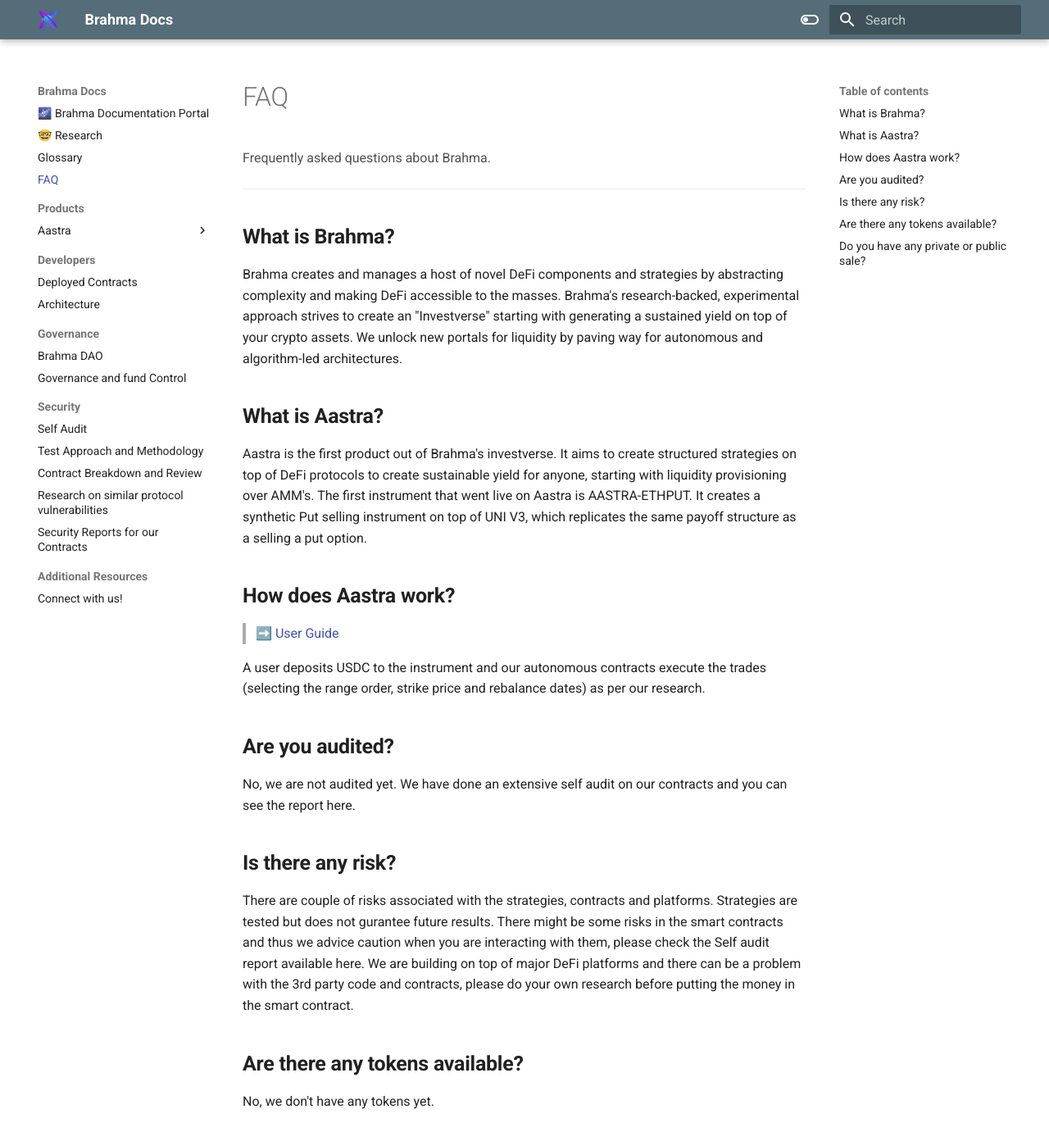
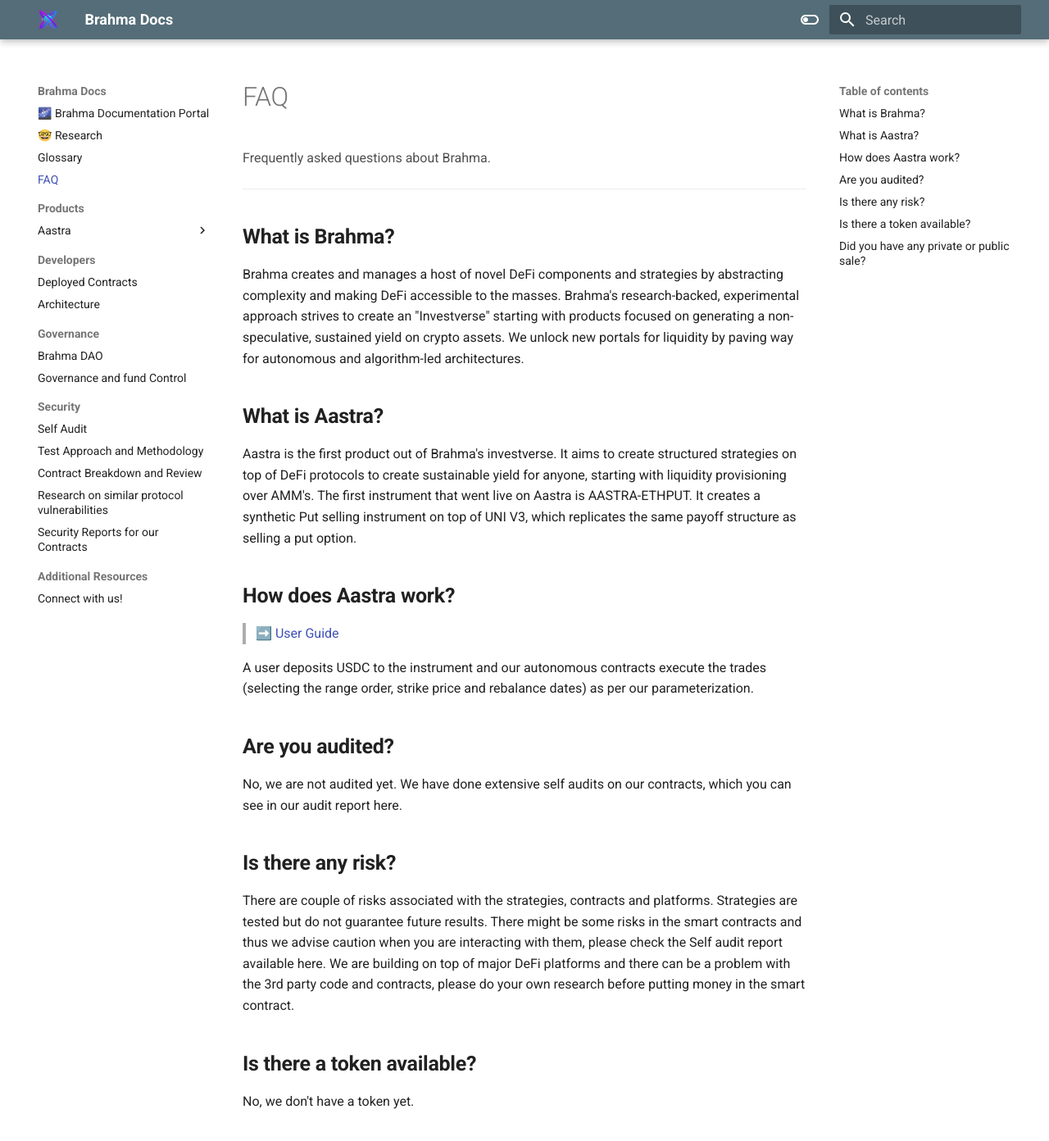
Before and after one commit to Brahma-fi/Brahma-docs, an MkDocs documentation site: the page built from docs/FAQ.md, in a window 1280 px wide and 1400 px high. Shown: the top 1392 px of the window at 82% size. Built offline with MkDocs 1.6.1 and Material for MkDocs 9.7.7, drawn with Linux system fonts in a browser that asks for light colours; some of the changed text lies outside the part shown.

Commit message:
Update FAQ.md
Small grammar and semantic edits

```diff
--- a/docs/FAQ.md
+++ b/docs/FAQ.md
@@ -4,32 +4,32 @@
 
 ## **What is Brahma?**
 
-Brahma creates and manages a host of novel DeFi components and strategies by abstracting complexity and making DeFi accessible to the masses. Brahma's research-backed, experimental approach strives to create an "Investverse" starting with generating a sustained yield on top of your crypto assets. We unlock new portals for liquidity by paving way for autonomous and algorithm-led architectures.
+Brahma creates and manages a host of novel DeFi components and strategies by abstracting complexity and making DeFi accessible to the masses. Brahma's research-backed, experimental approach strives to create an "Investverse" starting with products focused on generating a non-speculative, sustained yield on crypto assets. We unlock new portals for liquidity by paving way for autonomous and algorithm-led architectures.
 
 ## **What is Aastra?**
 
 Aastra is the first product out of Brahma's investverse. It aims to create structured strategies on top of DeFi protocols to create sustainable yield for anyone, starting with liquidity provisioning over AMM's.
-The first instrument that went live on Aastra is AASTRA-ETHPUT. It creates a synthetic Put selling instrument on top of UNI V3, which replicates the same payoff structure as a selling a put option.
+The first instrument that went live on Aastra is AASTRA-ETHPUT. It creates a synthetic Put selling instrument on top of UNI V3, which replicates the same payoff structure as selling a put option.
 
 ## **How does Aastra work?**
 
 > [➡️ User Guide](./userguide.md)
 
-A user deposits USDC to the instrument and our autonomous contracts execute the trades (selecting the range order, strike price and rebalance dates) as per our research.
+A user deposits USDC to the instrument and our autonomous contracts execute the trades (selecting the range order, strike price and rebalance dates) as per our parameterization.
 
 ## **Are you audited?**
 
-No, we are not audited yet. We have done an extensive self audit on our contracts and you can see the report here.
+No, we are not audited yet. We have done extensive self audits on our contracts, which you can see in our audit report here.
 
 ## **Is there any risk?**
 
-There are couple of risks associated with the strategies, contracts and platforms. Strategies are tested but does not gurantee future results. There might be some risks in the smart contracts and thus we advice caution when you are interacting with them, please check the Self audit report available here.
-We are building on top of major DeFi platforms and there can be a problem with the 3rd party code and contracts, please do your own research before putting the money in the smart contract.
+There are couple of risks associated with the strategies, contracts and platforms. Strategies are tested but do not guarantee future results. There might be some risks in the smart contracts and thus we advise caution when you are interacting with them, please check the Self audit report available here.
+We are building on top of major DeFi platforms and there can be a problem with the 3rd party code and contracts, please do your own research before putting money in the smart contract.
 
-## **Are there any tokens available?**
+## **Is there a token available?**
 
-No, we don't have any tokens yet.
+No, we don't have a token yet.
 
-## **Do you have any private or public sale?**
+## **Did you have any private or public sale?**
 
-No, we didn't have any raises yet.
+No, we didn't have any fundraising event yet.
```
